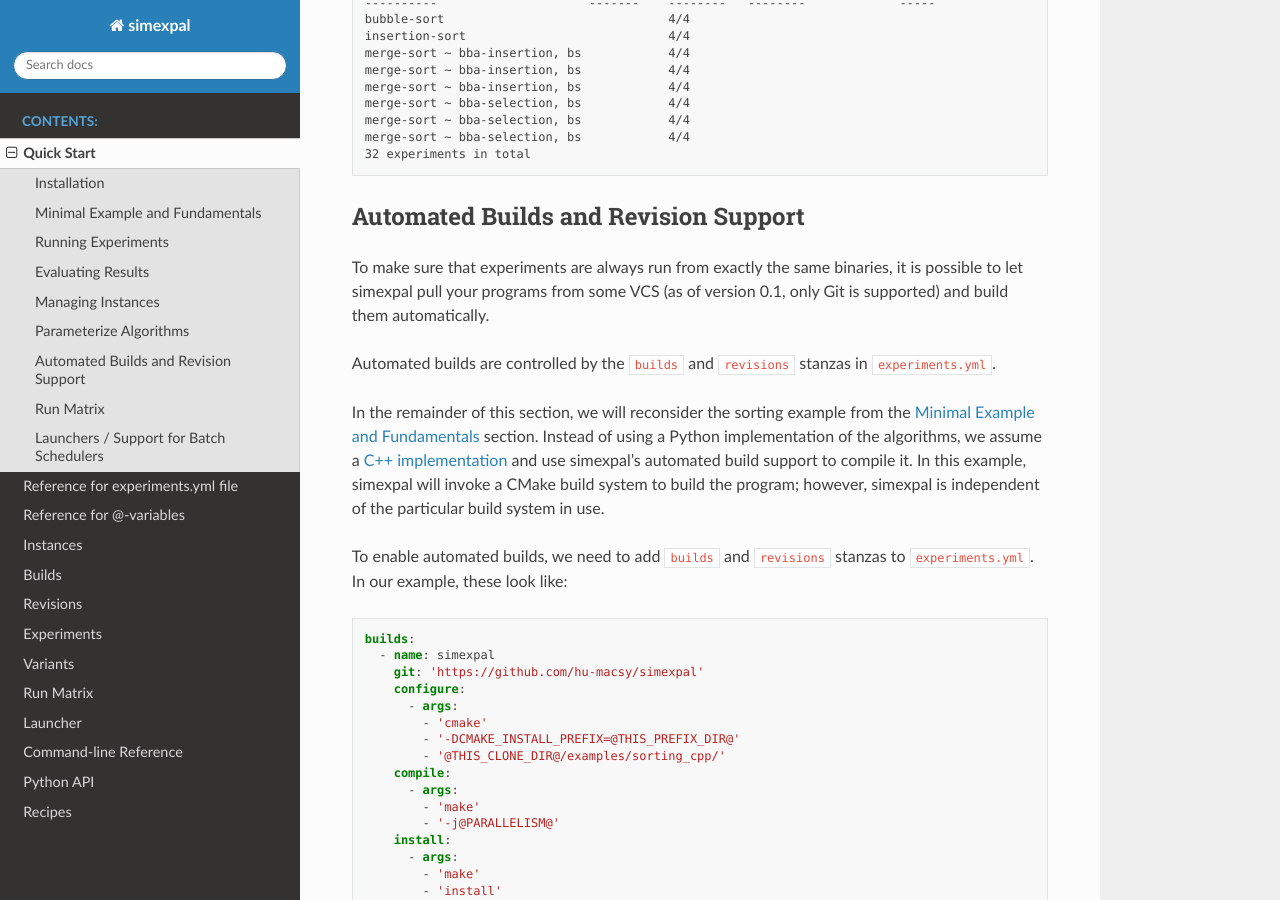
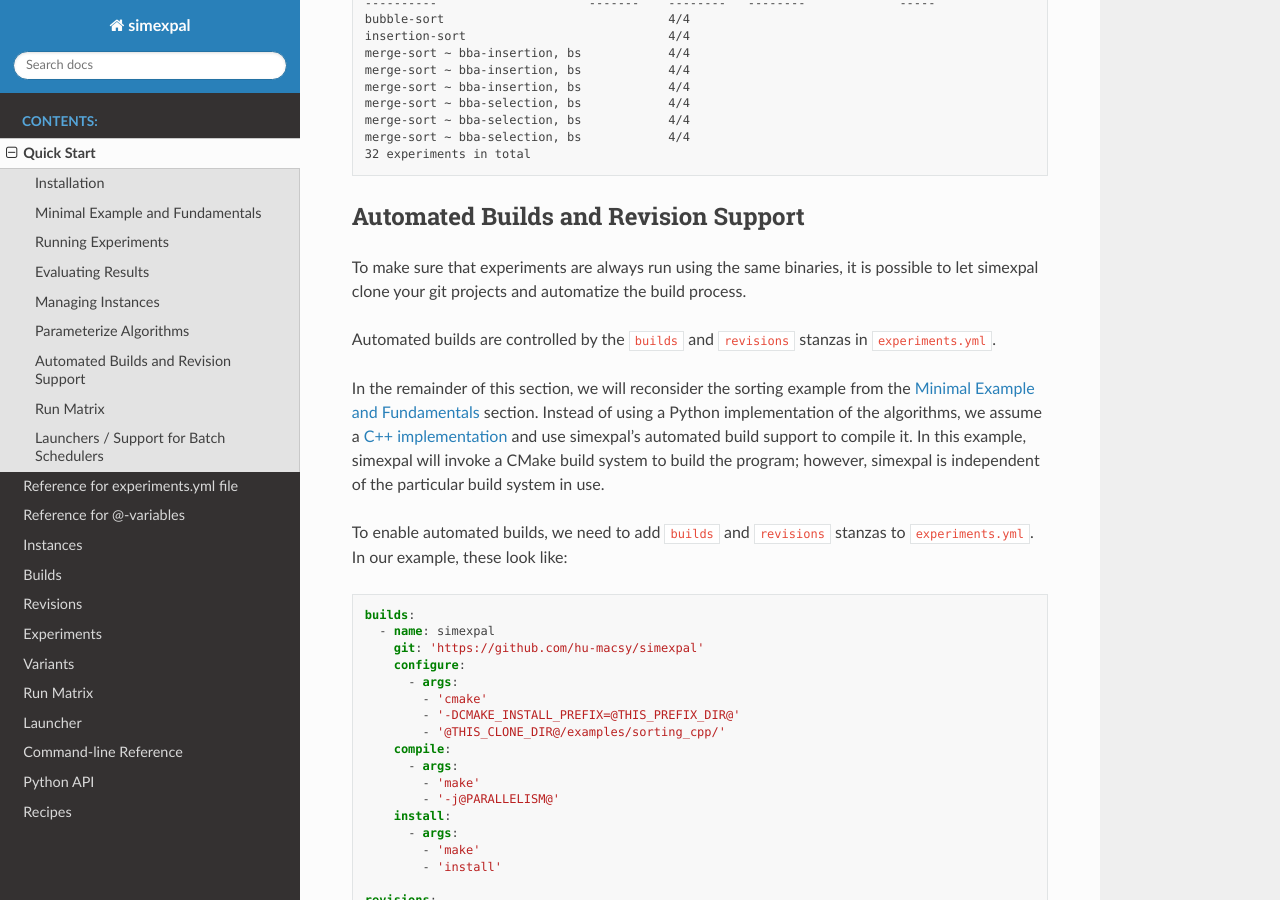
Before and after one commit to hu-macsy/simexpal, a Sphinx documentation site: the page built from docs/quick_start.rst, in a window 1280 px wide and 900 px high, scrolled down 9109 px. Built offline with Sphinx 7.4.7 and the Read the Docs theme 2.0.0, drawn with Linux system fonts in a browser that asks for light colours.

Commit message:
Start revision of automated builds and revision support.

```diff
--- a/docs/quick_start.rst
+++ b/docs/quick_start.rst
@@ -527,9 +527,9 @@ print:
 Automated Builds and Revision Support
 -------------------------------------
 
-To make sure that experiments are always run from exactly the same binaries,
-it is possible to let simexpal pull your programs from some VCS
-(as of version 0.1, only Git is supported) and build them automatically.
+To make sure that experiments are always run using the same binaries, it is
+possible to let simexpal clone your git projects  and automatize the build
+process.
 
 Automated builds are controlled by the ``builds`` and ``revisions`` stanzas
 in ``experiments.yml``.
```
